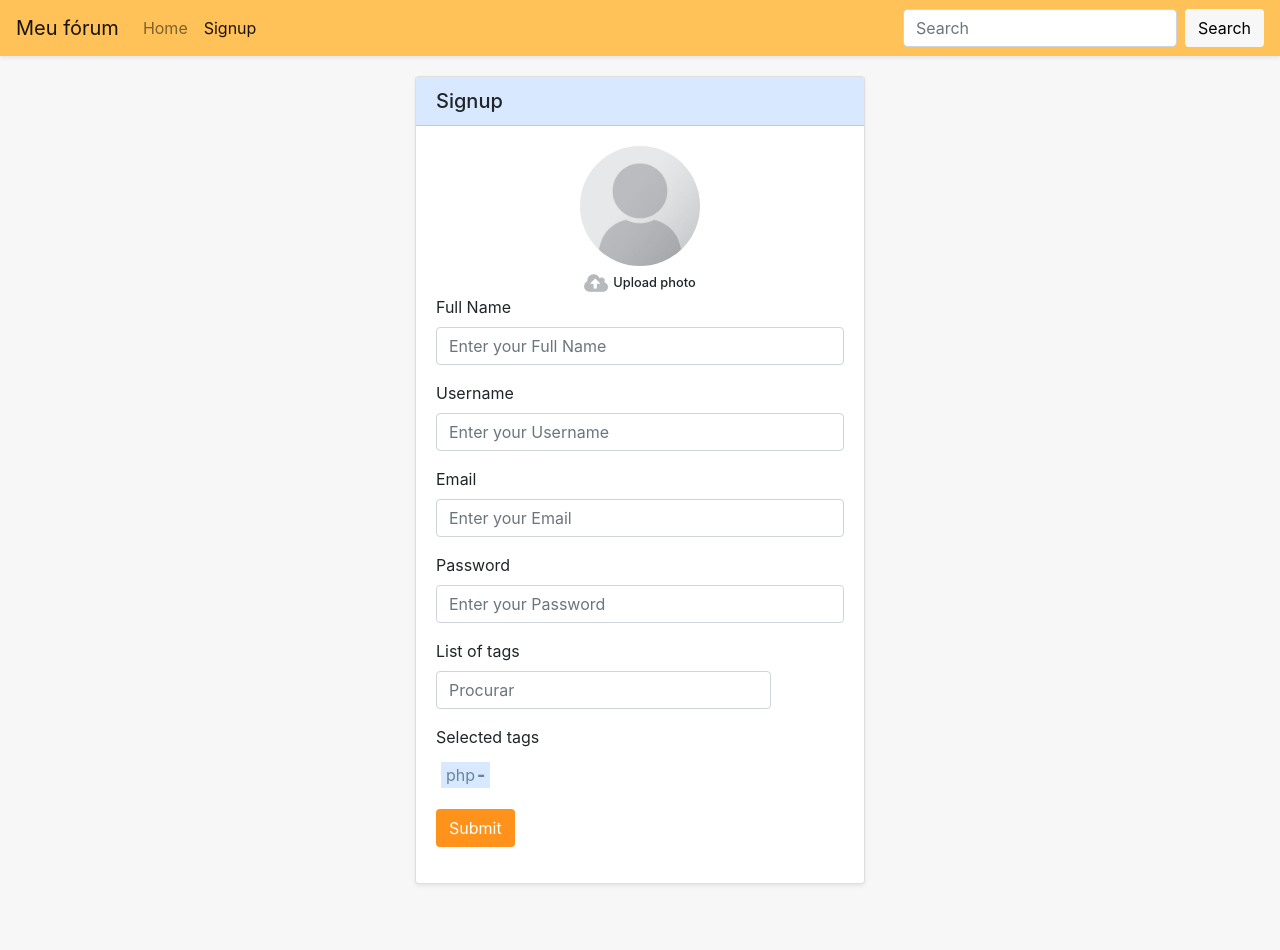
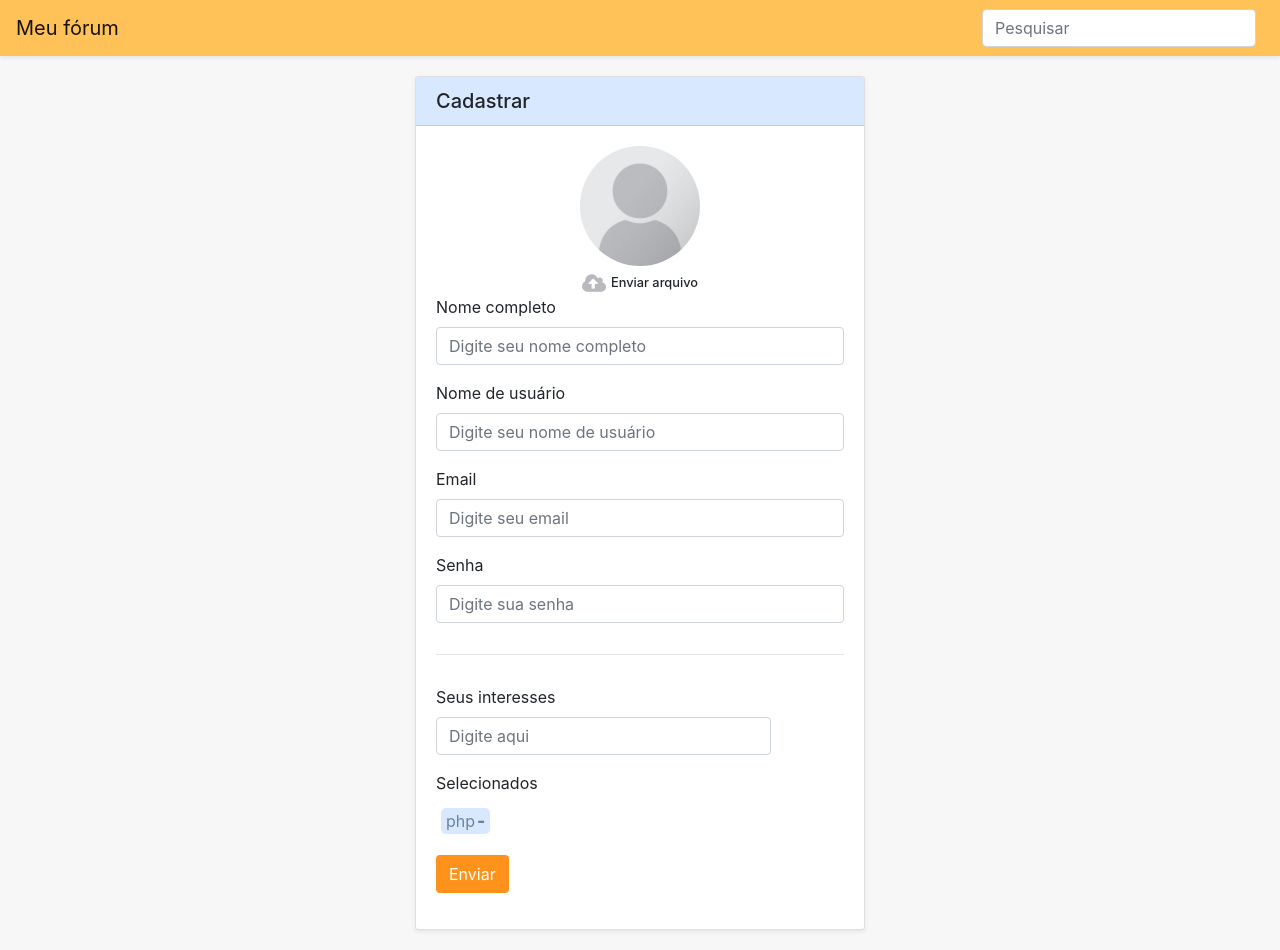
Before and after one commit to igorPhelype/myForum, a plain HTML site: page index.html in a window 1280 px wide. Before the commit the page ends 904 px from the top, so only its background shows below. Drawn offline with nearby package versions, Linux system fonts and the light colour scheme.

Commit message:
mudanças de visual e esqueleto do dashboard

```diff
--- a/css/style.css
+++ b/css/style.css
@@ -24,9 +24,9 @@ body{
     color: #67869c;
     background-color: #D8E8FF;
     border-color: transparent;
+    border-radius: 5px;
     text-align: center;
     border-style: solid;
-    border-radius: 0;
     line-height: 1em;
     vertical-align: middle;
 }
--- a/index.html
+++ b/index.html
@@ -13,13 +13,9 @@
             <span class="navbar-toggler-icon"></span>
             </button>
             <div class="collapse navbar-collapse" id="navbarNavAltMarkup">
-                <div class="navbar-nav mr-auto">
-                    <a class="nav-item nav-link" href="./dashboard.html">Home</a>
-                    <a class="nav-item nav-link active" href="./index.html">Signup</a>
-                </div>
+                <div class="navbar-nav mr-auto"></div>
                 <form class="form-inline my-2 my-lg-0">
-                    <input class="form-control mr-sm-2" type="search" placeholder="Search" aria-label="Search">
-                    <button class="btn btn-custom-secondary" type="submit">Search</button>
+                    <input class="form-control mr-sm-2" type="search" placeholder="Pesquisar" aria-label="Search">
                 </form>
             </div>
         </nav>
@@ -27,59 +23,60 @@
             <div class="row">
                 <div class="col-sm">
                     <div class="card shadow-sm ">
-                        <h5 style="background-color: #D8E8FF" class="card-header ">Signup</h5>
+                        <h5 style="background-color: #D8E8FF" class="card-header ">Cadastrar</h5>
                         <div class="card-body">
                             <!-- informações: -->
                             <!-- nome*, senha*, email*, interesses (tipo tags)  -->
                             <form>
                                 <div class="user-avatar-upload">
                                     <div class="user-avatar-image rounded-circle"></div>
-                                    <span class="add-photo"><img src="./img/upload_photo.png" class="upload-icon"/><span style="vertical-align: middle">Upload photo</span></span>
+                                    <span class="add-photo"><img src="./img/upload_photo.png" class="upload-icon"/><span style="vertical-align: middle">Enviar arquivo</span></span>
                                 </div>
                                 <!-- <img width="80" height="80" src="./img/user_default.png" class="rounded-circle" /> -->
                                 <div class="row">
                                     <div class="col-sm-12">
                                         <div class="form-group">
-                                            <label for="name">Full Name</label>
-                                            <input type="text" class="form-control" id="name" placeholder="Enter your Full Name">
+                                            <label for="name">Nome completo</label>
+                                            <input type="text" class="form-control" id="name" placeholder="Digite seu nome completo">
                                         </div>
                                         <div class="form-group">
-                                            <label for="username">Username</label>
-                                            <input type="text" class="form-control" id="username" placeholder="Enter your Username">
+                                            <label for="username">Nome de usuário</label>
+                                            <input type="text" class="form-control" id="username" placeholder="Digite seu nome de usuário">
                                         </div>
                                         <div class="form-group">
                                             <label for="email">Email</label>
-                                            <input type="email" class="form-control" id="email" placeholder="Enter your Email">
+                                            <input type="email" class="form-control" id="email" placeholder="Digite seu email">
                                         </div>
                                         <div class="form-group">
-                                            <label for="password">Password</label>
-                                            <input type="password" class="form-control" id="password" placeholder="Enter your Password">
+                                            <label for="password">Senha</label>
+                                            <input type="password" class="form-control" id="password" placeholder="Digite sua senha">
                                         </div>
                                     </div>
                                 </div>
+                                <hr style="margin: 15px 0 30px 0"/>
                                 <div class="row">
                                     <div class="col-sm-12">
-                                        <label>List of tags</label>
                                         <div class="form-group">
                                             <div class="row">
                                                 <div class="col-sm-10">
-                                                    <input name="tagFilter" class="form-control mr-sm-2" type="search" onkeyup="filter()" placeholder="Procurar"/>
+                                                    <label for="tagFilter">Seus interesses</label>
+                                                    <input name="tagFilter" class="form-control mr-sm-2" type="search" onkeyup="filter()" placeholder="Digite aqui"/>
                                                 </div>
                                             </div>
                                             <div id="tags" class="tag-container">
                                             </div>
                                         </div>
-                                        <label>Selected tags</label>
                                         <div class="form-group">
+                                            <label>Selecionados</label>
                                             <div class="tag-container">
                                                 <span class="tag-item">
-                                                    <span class="tag">php<span class="action-tag remove-tag" title="remove this tag">-</span></span>
+                                                    <span class="tag">php<span class="action-tag remove-tag" title="remover">-</span></span>
                                                 </span>
                                             </div>
                                         </div>
                                     </div>
                                 </div>
-                                <button type="submit" class="btn btn-custom-primary">Submit</button>
+                                <button type="submit" class="btn btn-custom-primary">Enviar</button>
                             </form>
                         </div>
                     </div>
@@ -99,7 +96,7 @@
                 });
                 let html = "";
                 itemsFiltered.map(item => {
-                    html += `<span class='tag-item'><span class='tag'>${item}<span class='action-tag add-tag' title='add this tag'>+</span></span></span>`;
+                    html += `<span class='tag-item'><span class='tag'>${item}<span class='action-tag add-tag' title='adicionar'>+</span></span></span>`;
                 });
                 tagContainer.innerHTML = html.toString();
             }
```
Also changed, not shown: dashboard.html (+18 -17 lines).
